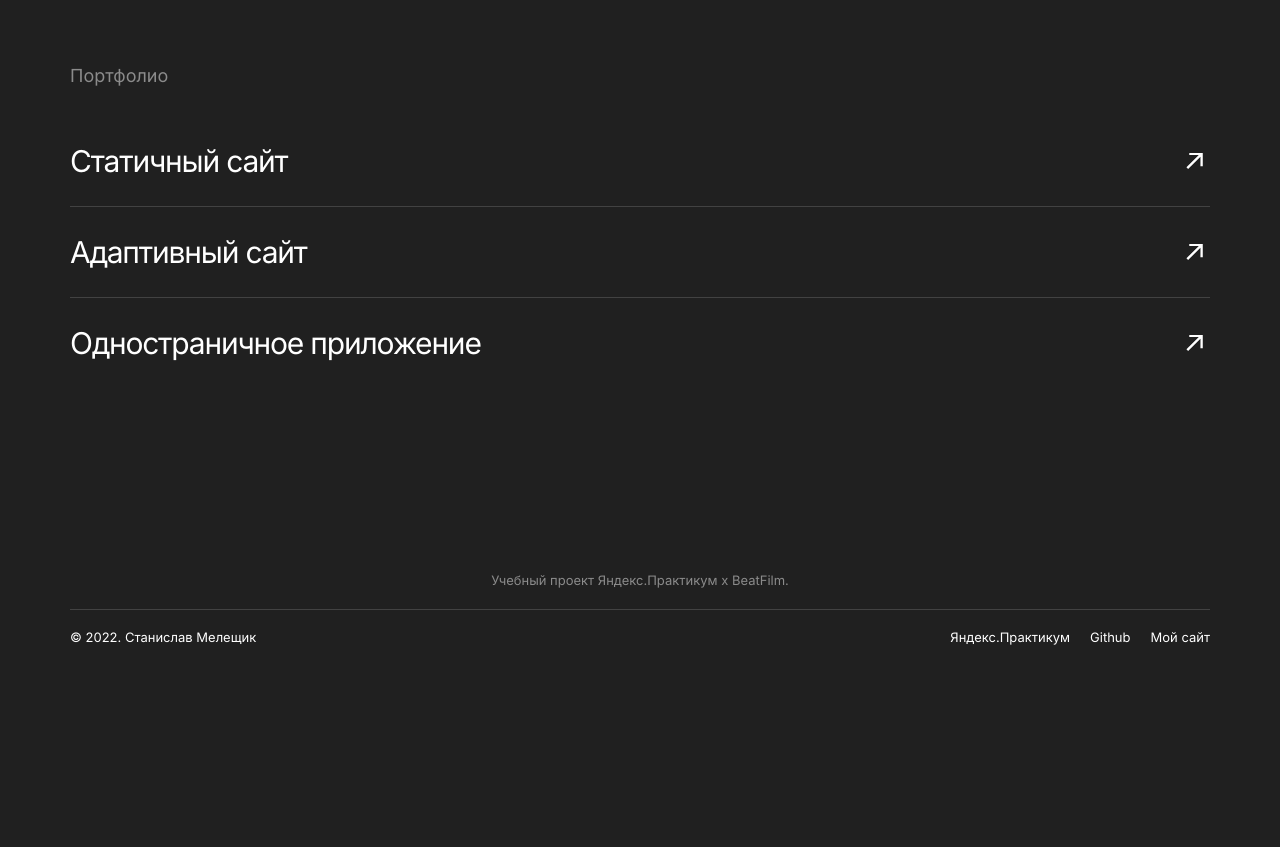
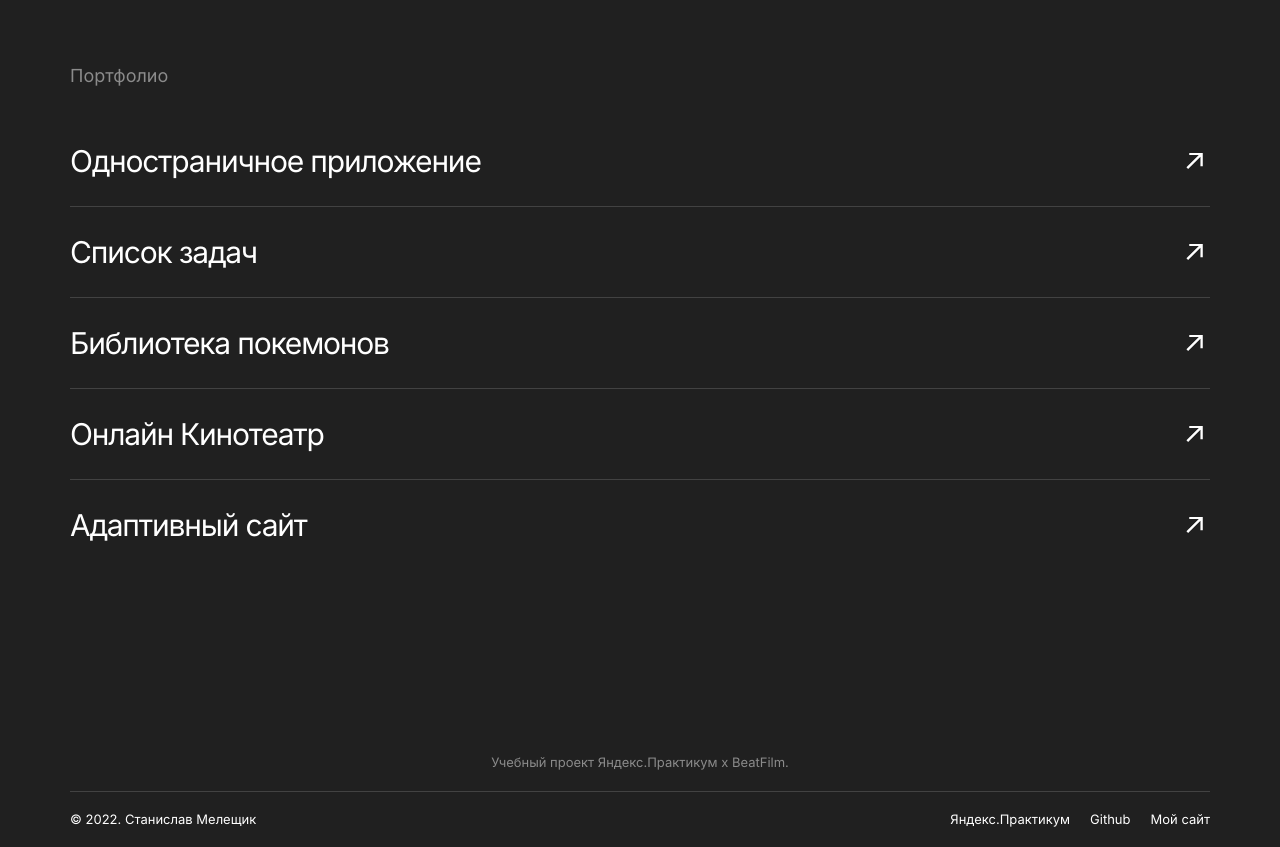
Before and after one commit to StMelik/movies-explorer-frontend, a React (Create React App) app: page / in a window 1280 px wide. Shown: the part 2620-3467 px from the top of the page. Before the commit the page ends 3285 px from the top, so only its background shows below. Built offline with nearby package versions, Linux system fonts and the light colour scheme.

Commit message:
update: обновить портфолио

```diff
--- a/src/components/Portfolio/Portfolio.jsx
+++ b/src/components/Portfolio/Portfolio.jsx
@@ -6,13 +6,22 @@ function Portfolio() {
       <h3 className="portfolio__title">Портфолио</h3>
       <ul className="portfolio__list">
         <li className="portfolio__item">
-          <a className="portfolio__link" href="https://stmelik.github.io/how-to-learn/" target="_blank">Статичный сайт</a>
+          <a className="portfolio__link" href="https://stmelik.store/" target="_blank">Одностраничное приложение</a>
         </li>
         <li className="portfolio__item">
+          <a className="portfolio__link" href="https://stmelik.github.io/vue-todo-app/" target="_blank">Список задач</a>
+        </li>
+
+        <li className="portfolio__item">
+          <a className="portfolio__link" href="https://stmelik.github.io/vue-pokemon-lib/" target="_blank">Библиотека покемонов</a>
+        </li>
+
+        <li className="portfolio__item">
+          <a className="portfolio__link" href="https://stmelik.github.io/online-cinema/" target="_blank">Онлайн Кинотеатр</a>
+        </li>
+
+        <li className="portfolio__item">
           <a className="portfolio__link" href="https://stmelik.github.io/russian-travel/" target="_blank">Адаптивный сайт</a>
-        </li>
-        <li className="portfolio__item">
-          <a className="portfolio__link" href="https://stmelik.store/" target="_blank">Одностраничное приложение</a>
         </li>
       </ul>
     </section>
```
